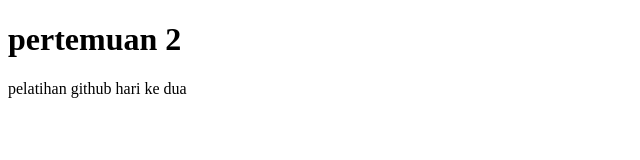
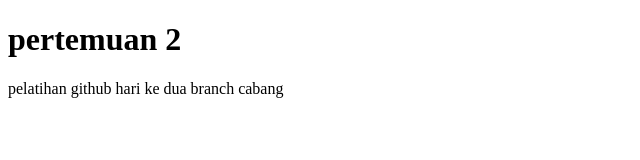
Before and after one commit to mikihiko-fadly/per2, a plain HTML site: page index.html in a window 1280 px wide. Shown: the whole page, without its empty margins (0-640 px from the left). Drawn offline with Linux system fonts and the light colour scheme.

Commit message:
Update index.html

```diff
--- a/index.html
+++ b/index.html
@@ -3,11 +3,13 @@
 <head>
     <meta charset="UTF-8">
     <meta name="viewport" content="width=device-width, initial-scale=1.0">
-    <title>Pertemuan 2
-    </title>
+    <title>Pertemuan 2</title>
 </head>
 <body>
     <h1>pertemuan 2</h1>
-    <p>pelatihan github hari  ke dua</p>
+    <p>
+        pelatihan github hari  ke dua
+        branch cabang
+    </p>
 </body>
 </html>
```
